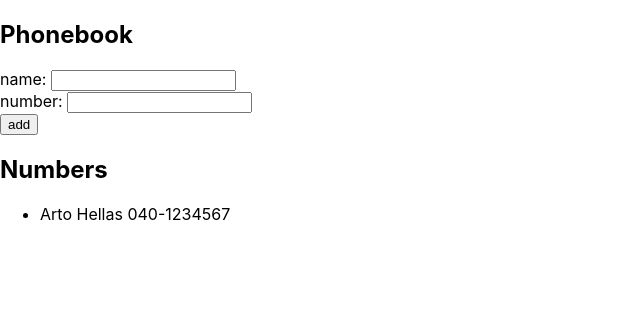
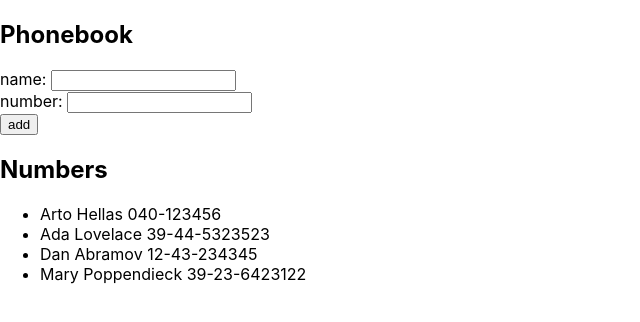
Before and after one commit to c1b3rt00lk1t/a-phonebook, a React (Create React App) app: page / in a window 1280 px wide. Shown: the top 322 px of the page, without its empty margins (0-640 px from the left). Built offline with nearby package versions, Linux system fonts and the light colour scheme.

Commit message:
Added som hardcoded sample data to test the filter.

```diff
--- a/src/App.js
+++ b/src/App.js
@@ -2,7 +2,10 @@
 
 const App = () => {
   const [persons, setPersons] = useState([
-    { name: 'Arto Hellas', number: '040-1234567' }
+    { name: 'Arto Hellas', number: '040-123456', id: 1 },
+    { name: 'Ada Lovelace', number: '39-44-5323523', id: 2 },
+    { name: 'Dan Abramov', number: '12-43-234345', id: 3 },
+    { name: 'Mary Poppendieck', number: '39-23-6423122', id: 4 }
   ])
   const [newName, setNewName] = useState('')
   const [newNumber, setNewNumber] = useState('')
```
